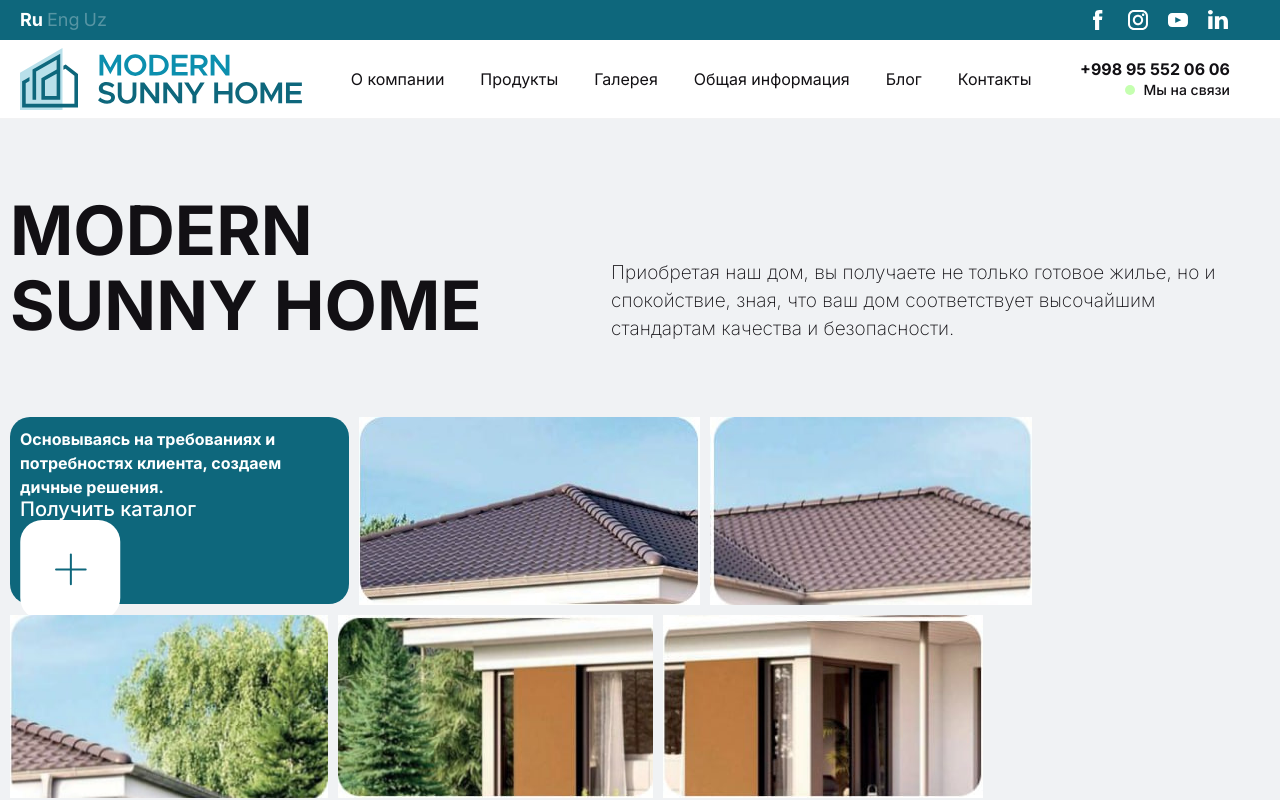
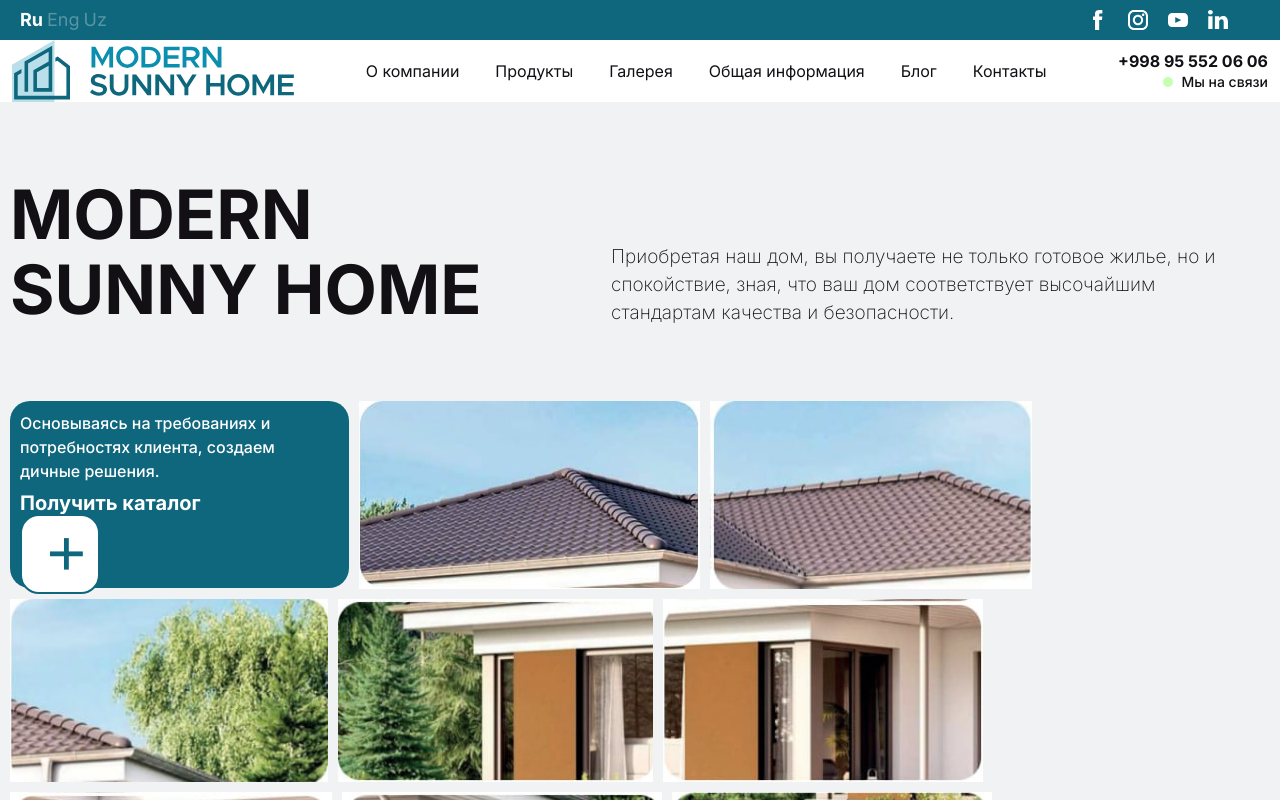
Before and after one commit to Mirabbosbek9778/modren_sunny_home_uz, a React (Vite) app: page / in a window 1280 px wide. Shown: the top 800 px of the page. Built offline with nearby package versions, Linux system fonts and the light colour scheme; no server answers.

Commit message:
plus succesfully

```diff
--- a/src/components/generic/card/Card.jsx
+++ b/src/components/generic/card/Card.jsx
@@ -4,10 +4,27 @@ import { useState } from "react";
 import { Modal } from "antd";
 import { P } from "../../contacts/style";
 import { Plus } from "../../../assets";
+import "./Style.scss"
 
 const Card = (props) => {
   const [open, setOpen] = useState(false);
   const [formSubmitted] = useState(false);
+
+  const [btnRotate, setBtnRotate] = useState(false)
+  const [btnScale, setBtnScale] = useState(false)
+
+  const onBtn = () => {
+    setBtnRotate(true)
+    setBtnScale(true)
+  }
+
+  const offBtn = () => {
+    setBtnRotate(false)
+    setBtnScale(false)
+
+
+  }
+
 
   const closeModal = () => {
     if (!formSubmitted) {
@@ -18,17 +35,25 @@ const Card = (props) => {
   return (
     <Container>
       <Main>
-        <Text>{props?.description}</Text>
+        <Text style={{ marginBottom: "10px" }}>{props?.description}</Text>
         <div className="flex items-center">
           <Text className="w-[238px]" size="true">
             {props?.title}
           </Text>
           <div>
+
             <div
               onClick={() => setOpen(true)}
-              className="outline-none flex border-none pt-[10px]"
+              style={!btnScale ? { transform: "scale(100%)", transition: "700ms" } : { transform: "scale(85%)", transition: "500ms" }}
+              className="card-btn outline-none flex border-none pt-[10px]"
+              onMouseOut={() => offBtn()} onMouseOver={() => onBtn()}
             >
-              <img src={Plus} alt="Plus" />
+              <div
+                style={!btnScale ? { transform: "rotate(90deg)", transition: "700ms" } : { transform: "rotate(-90deg)", transition: "500ms" }}
+                onMouseOut={() => offBtn()} onMouseOver={() => onBtn()}
+                className="plus-card">
+                +
+              </div>
             </div>
             <Modal
               centered
--- /dev/null
+++ b/src/components/generic/card/Style.scss
@@ -0,0 +1,60 @@
+
+
+
+.card-btn {
+    border: 2px solid;
+    width: 80px;
+    height: 80px;
+    background: #FFFFFF;
+    border: 4px solid green;
+    border-radius: 19px;
+    display: flex;
+    align-items: center;
+    justify-content: center;
+    border: 2px solid #0E677C;
+    color: #0E677C;
+    font-size: 67px;
+    font-weight: 300;
+
+    .plus-card {
+        position: relative;
+        width: 100%;
+        height: 100%;
+        padding-bottom: 15px;
+        display: flex;
+        align-items: center;
+        justify-content: center;
+
+
+    }
+
+    .plus-card-hover{
+        &:hover{
+            transform: rotate(-90deg);
+            transition: 500ms;
+        }
+    }
+}
+
+.card-btn-hover{
+    &:hover{
+        transform: scale(85%);
+        transition: 700ms;
+    }
+}
+
+// @keyframes rotate {
+    //     100% {
+//         transform: rotate(-80deg);
+//     }
+// }
+
+// @keyframes scale {
+//     0% {
+//         transform: scale(100%);
+//     }
+
+//     100% {
+//         transform: scale(90%);
+//     }
+// }
--- a/src/components/generic/card/style.js
+++ b/src/components/generic/card/style.js
@@ -20,7 +20,7 @@ const Text = styled.div`
   font-family: Inter, sans-serif;
   font-style: normal;
   line-height: ${({ size }) => (size ? "21px" : "")};
-  font-weight: ${({ size }) => (size ? "500" : "700")};
+  font-weight: ${({ size }) => (size ? "700" : "500")};
   font-size: ${({ size }) => (size ? "20px" : "16px")};
   width: ${({ size }) => (size ? "238px" : "280px")};
 `;
@@ -28,7 +28,7 @@ const Text = styled.div`
 const Input = styled.input`
   display: flex;
   height: ${({ size }) => (size ? "124px" : "60px")};
-  padding: 21px 470px 20px 16px;
+  padding: 21px 70px 20px 16px;
   width: 563px;
   align-items: center;
   align-self: stretch;
@@ -58,7 +58,7 @@ const ModalButton = styled.button`
   display: flex;
   width: 339px;
   height: 60px;
-  padding: 21px 0px 20px 0px;
+  /* padding: 21px 0px 20px 0px; */
   justify-content: center;
   align-items: center;
   border-radius: 12px;
--- a/src/components/navbar/style.js
+++ b/src/components/navbar/style.js
@@ -1,10 +1,10 @@
 import styled from "styled-components";
 
 const Wrapper = styled.div`
-  width: 100%;
+  /* width: 100%; */
   display: flex;
   justify-content: center;
-  padding: 8px 50px 8px 20px;
+  padding: 0 12px 0;
 
   border-bottom: 1px solid var(--Line-color, rgba(18, 16, 20, 0.05));
   background: var(--Background-BLUR, rgba(255, 255, 255, 0.4));
@@ -46,7 +46,7 @@ const Main = styled.div`
   display: flex;
   align-items: center;
   gap: 36px;
-  padding: 12px 0 12px 0;
+  padding: 12px 0;
 `;
 
 const Content = styled.div`
--- a/src/context/index.jsx
+++ b/src/context/index.jsx
@@ -49,9 +49,13 @@ export const GlobalProvider = ({ children }) => {
     getData();
   }, []);
 
+  const value = {
+    productCard, newCard, dataGallery, isLoading
+  }
+
   return (
     <CoinContext.Provider
-      value={{ productCard, newCard, dataGallery, isLoading }}
+      value={value}
     >
       {children}
     </CoinContext.Provider>
```
